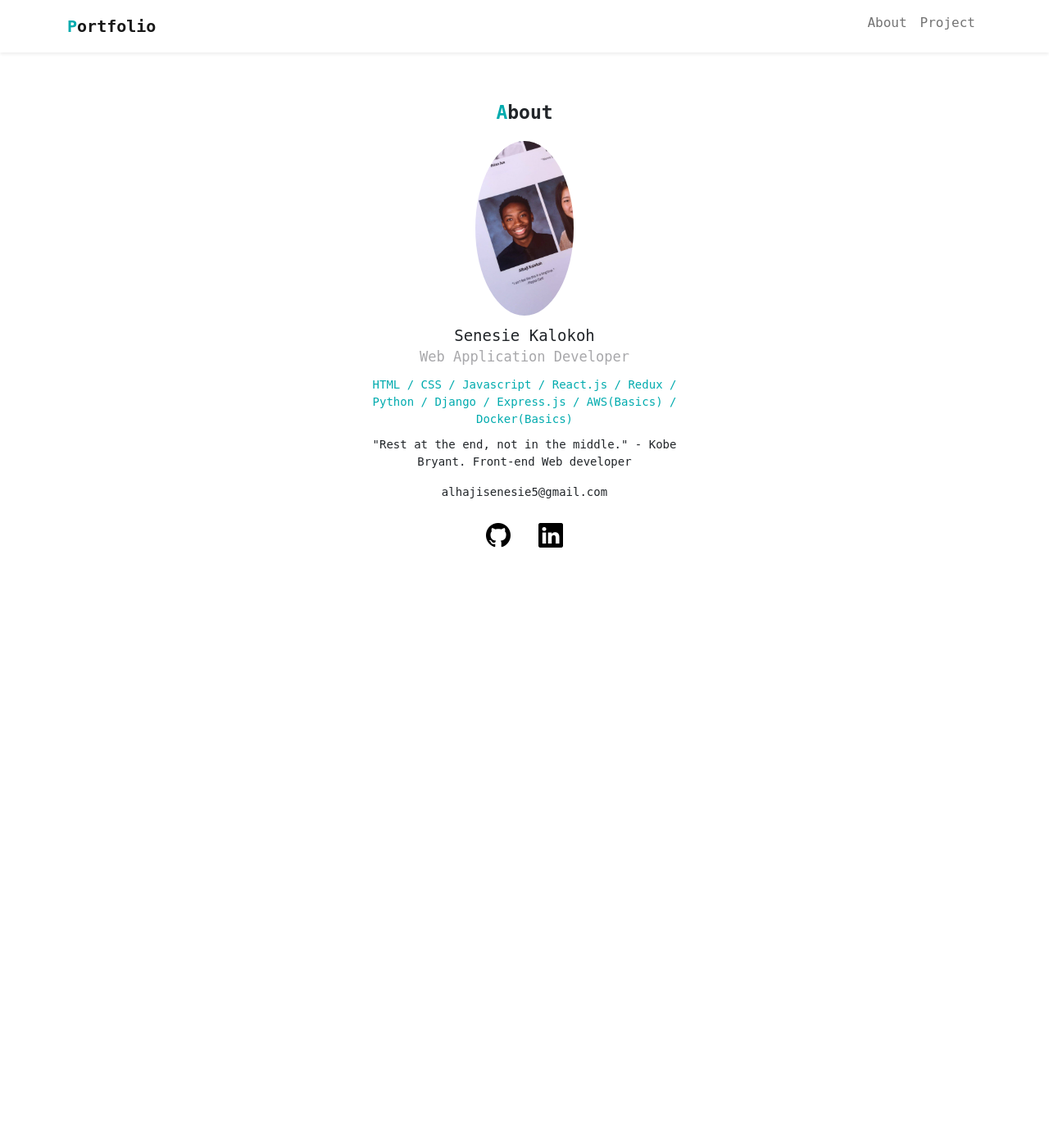
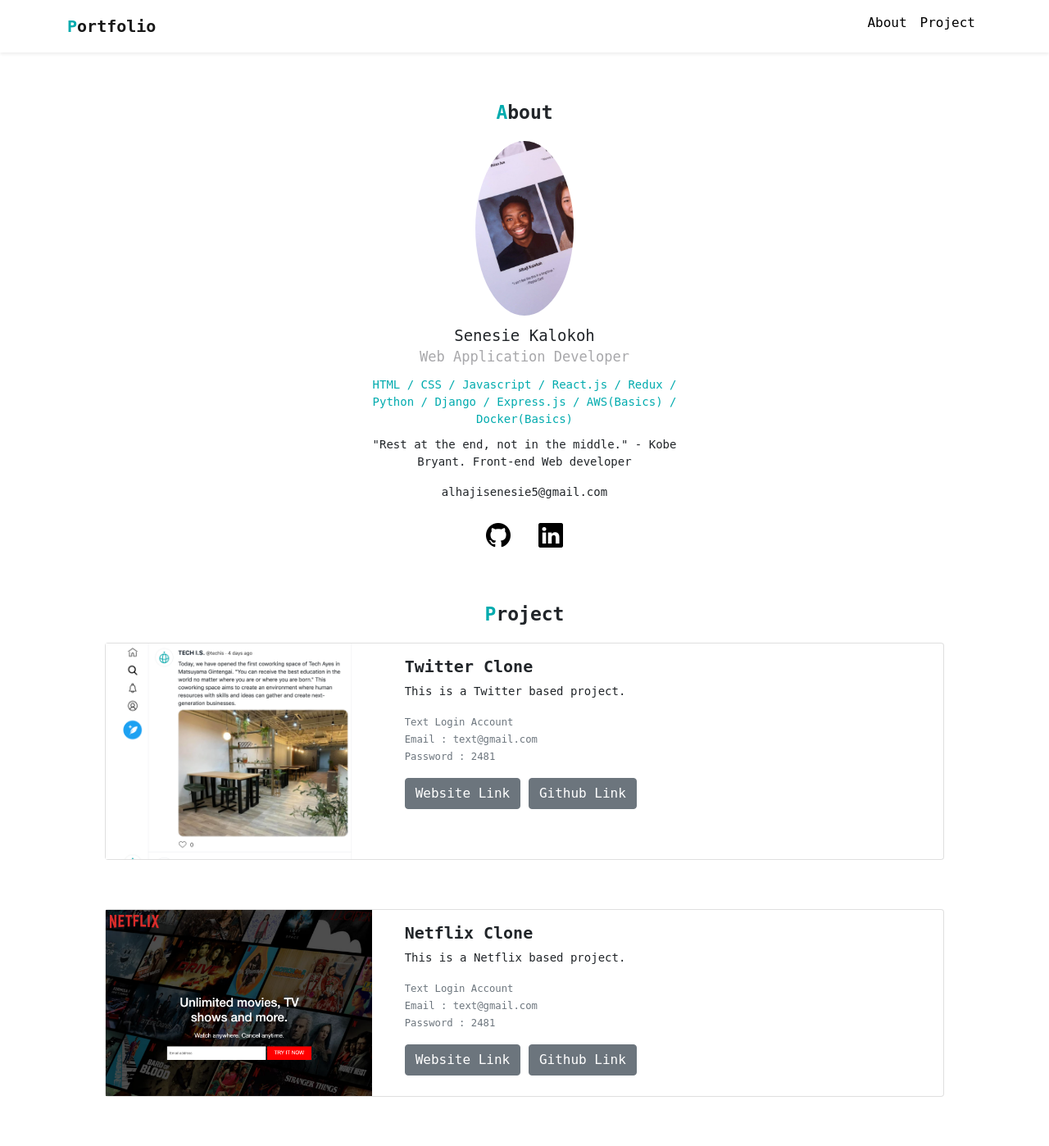
Before and after one commit to senesiekalokoh/Portfolio, a PHP site: page / in a window 1280 px wide. Shown: the whole page at 82% size. Before the commit the page ends 668 px from the top, so only its background shows below. Run offline with PHP 8.4, Linux system fonts and the light colour scheme.

Commit message:
Netflix, Twitter

```diff
--- a/index.html
+++ b/index.html
@@ -43,10 +43,63 @@
         </p>
         <div class="email">alhajisenesie5@gmail.com</div>
         <div class="icons">
-            <a href="#"><i class="bi bi-github"></i></a>
-            <a href="#"><i class="bi bi-linkedin ms-3"></i></a>
+            <a href="https://github.com/senesiekalokoh"><i class="bi bi-github"></i></a>
+            <a href="https://www.linkedin.com/in/alhaji-kalokoh-0806b2224/"><i class="bi bi-linkedin ms-3"></i></a>
+            </div>
 
       </div>
+
+      <div id="project">
+          <h2><span class="font-primary">P</span>roject</h2>
+
+          <div class="card mb-3">
+            <div class="row">
+              <div class="col-md-4">
+                <img src="img/project-twitter.png" style="width: 100%;" alt="Twitter Project">
+              </div>
+              <div class="col-md-8">
+                <div class="card-body">
+                  <h5 class="card-title">Twitter Clone</h5>
+                  <p class="card-text">This is a Twitter based project.</p>
+                  <p class="card-text"><small class="text-muted">
+                      Text Login Account <br>
+                      Email : text@gmail.com <br>
+                      Password : 2481
+                  </small></p>
+                  <a href="#" target="_blank" class="btn btn-secondary">Website Link</a>
+                  <a href="#" target="_blank" class="btn btn-secondary">Github Link</a>
+                </div>
+              </div>
+            </div>
+          </div>
+
+      </div>
+      <div id="project">
+
+        <div class="card mb-3">
+          <div class="row">
+            <div class="col-md-4">
+              <img src="img/project-netflix.png" style="width: 100%;" alt="Netflix Project">
+            </div>
+            <div class="col-md-8">
+              <div class="card-body">
+                <h5 class="card-title">Netflix Clone</h5>
+                <p class="card-text">This is a Netflix based project.</p>
+                <p class="card-text"><small class="text-muted">
+                    Text Login Account <br>
+                    Email : text@gmail.com <br>
+                    Password : 2481
+                </small></p>
+                <a href="#" target="_blank" class="btn btn-secondary">Website Link</a>
+                <a href="#" target="_blank" class="btn btn-secondary">Github Link</a>
+              </div>
+            </div>
+          </div>
+        </div>
+
+    </div>
+
+
     <script src="https://cdn.jsdelivr.net/npm/bootstrap@5.1.3/dist/js/bootstrap.bundle.min.js" integrity="sha384-ka7Sk0Gln4gmtz2MlQnikT1wXgYsOg+OMhuP+IlRH9sENBO0LRn5q+8nbTov4+1p" crossorigin="anonymous"></script>
 </body>
 
--- a/style.css
+++ b/style.css
@@ -26,7 +26,7 @@ h2 {
     margin-bottom: 20px;
 }
 a.font-black {
-    color: #000;
+    color: #000 !important;
 
 }
 #about {
@@ -69,3 +69,26 @@ a.font-black {
 #about .icons a{
     color: rgb(0, 0, 0);
 }
+
+/***********************
+
+PROJECT
+
+************************/
+
+#project{
+    margin: 60px auto;
+    width: 80%
+}
+
+#project h2{
+    text-align: center;
+}
+
+#project .card img{
+    width: 110%;
+}
+
+#project .card-title {
+    font-weight: bold;
+}
```
